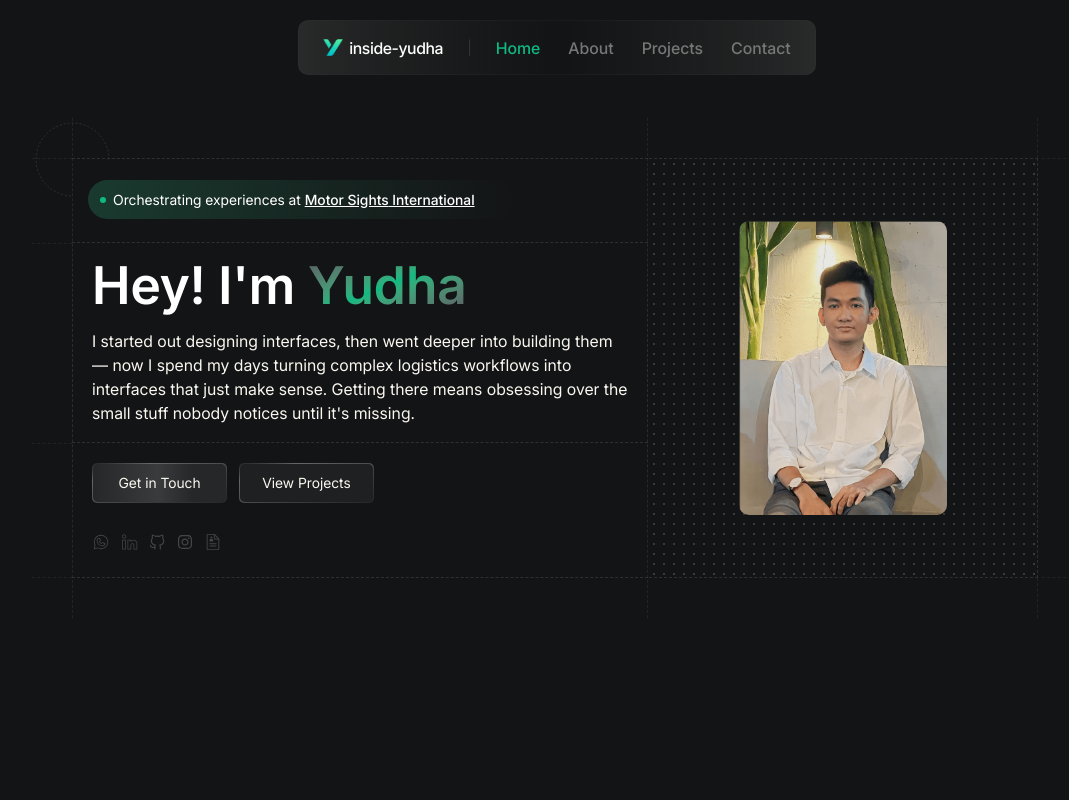
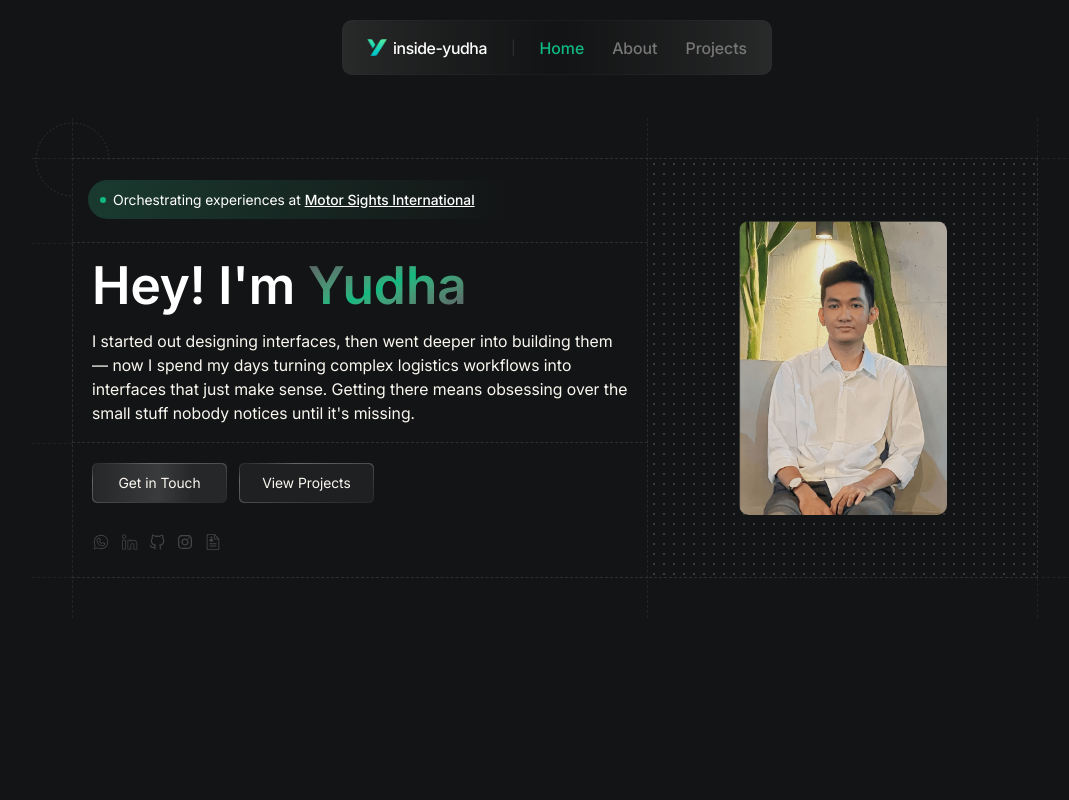
Before and after one commit to yudhaeric/portofolio, a Next.js app: page / in a window 1280 px wide. Shown: the top 800 px of the page, without its empty margins (83-1152 px from the left). Built offline with nearby package versions, Linux system fonts and the light colour scheme.

Commit message:
Takeout Contact From Header & Footer

```diff
--- a/app/components/layout/Footer.tsx
+++ b/app/components/layout/Footer.tsx
@@ -47,11 +47,6 @@ export default function Footer() {
       } else {
         router.push('/projects');
       }
-      return;
-    }
-
-    if (section === 'contact') {
-      contactRef.current?.scrollIntoView({ behavior: 'smooth' });
       return;
     }
 
@@ -150,14 +145,7 @@ export default function Footer() {
                     Projects
                   </button>
                 </li>
-                <li>
-                  <button
-                    onClick={() => handleScrollToSection('contact')}
-                    className="text-sonicSilver hover:text-crayolaGreen transition-colors duration-300 text-left cursor-pointer font-regular"
-                  >
-                    Contact
-                  </button>
-                </li>
+
               </ul>
             </div>
 
--- a/app/components/layout/Header.tsx
+++ b/app/components/layout/Header.tsx
@@ -9,7 +9,6 @@ const menuItems = [
   { name: "Home", section: "home" },
   { name: "About", section: "about" },
   { name: "Projects", section: "projects" },
-  { name: "Contact", section: "contact" },
 ];
 
 const Header = () => {
@@ -124,24 +123,6 @@ const Header = () => {
       return;
     }
 
-    if (section === 'contact') {
-      if (pathname !== '/') {
-        router.push('/#contact');
-      } else {
-        const ref = sectionRefs['contact'];
-        if (ref) {
-          const offset = 120;
-          const elementPosition = ref.getBoundingClientRect().top + window.scrollY;
-          const offsetPosition = elementPosition - offset;
-          window.scrollTo({
-            top: offsetPosition,
-            behavior: "smooth"
-          });
-        }
-      }
-      return;
-    }
-
     if (pathname !== '/') {
       router.push(`/#${section}`);
       return;
@@ -174,7 +155,7 @@ const Header = () => {
       if (pathname === '/') {
         const isAtBottom = window.innerHeight + currentScrollY >= document.documentElement.scrollHeight - 10;
         if (isAtBottom) {
-          setActiveSection("contact");
+          setActiveSection("");
         } else if (currentScrollY < 150) {
           setActiveSection("home");
         }
@@ -221,7 +202,7 @@ const Header = () => {
       // Avoid overriding if we're at the absolute bottom
       const isAtBottom = window.innerHeight + window.scrollY >= document.documentElement.scrollHeight - 10;
       if (isAtBottom) {
-        setActiveSection("contact");
+        setActiveSection("");
         return;
       }
 
```
